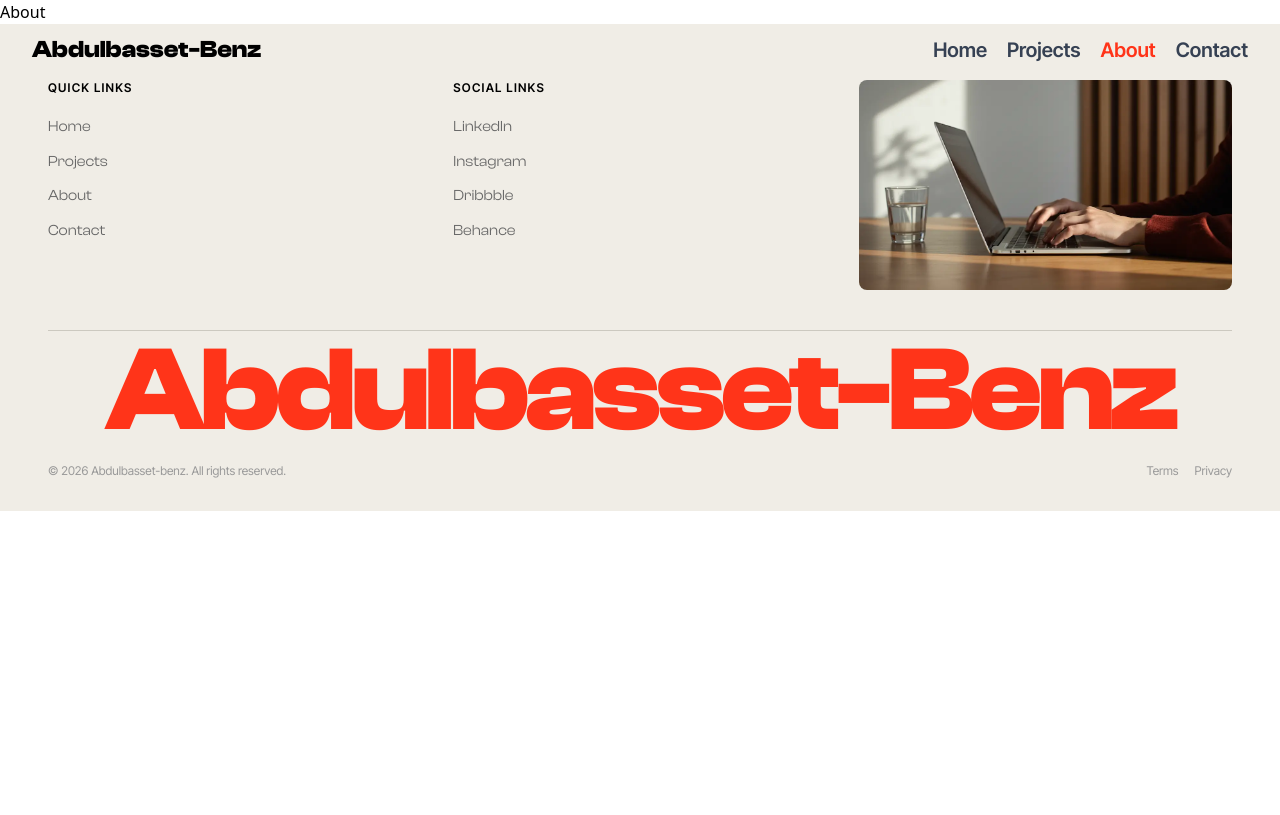
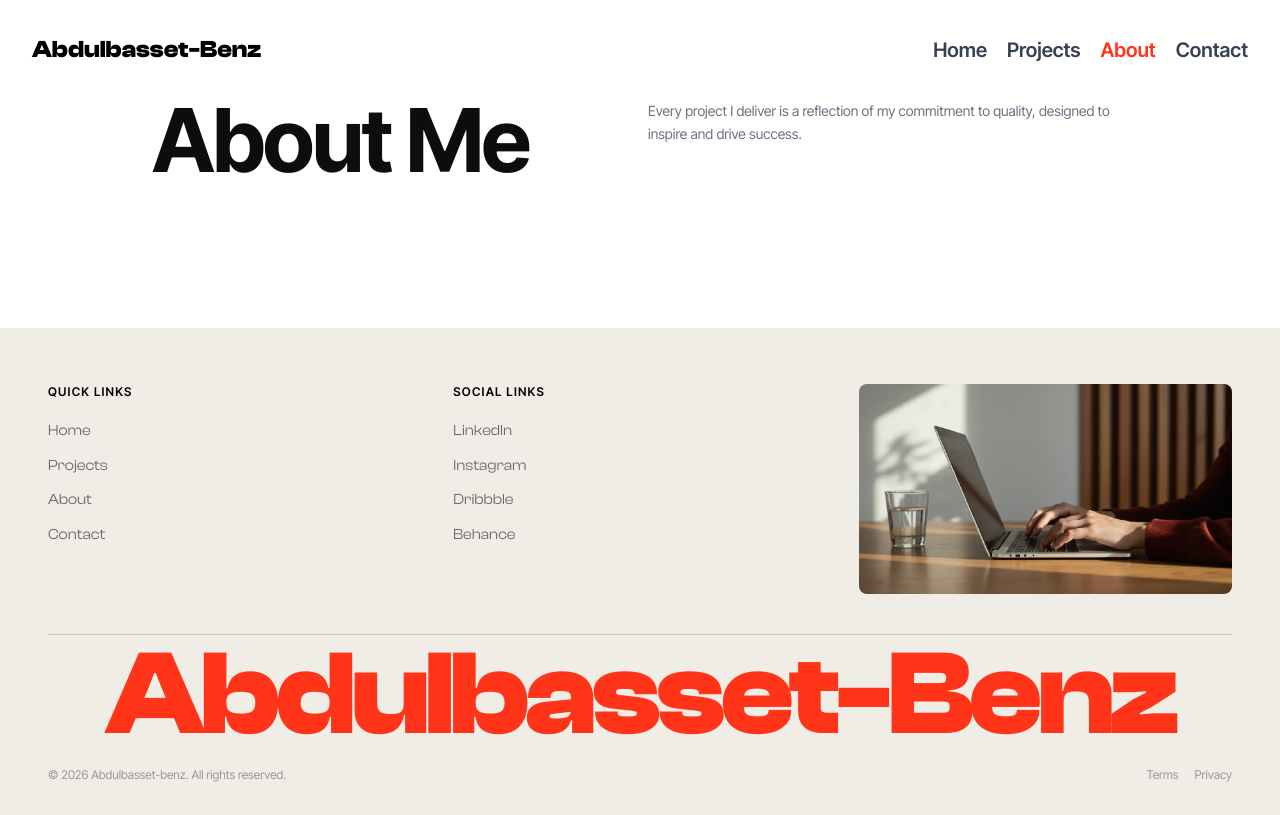
Before and after one commit to abdulbasset-benz/portfolio, a React (Vite) app: page /about in a window 1280 px wide. Built offline with nearby package versions, Linux system fonts and the light colour scheme; a web font is replaced by a local one.

Commit message:
Add about page header

```diff
--- a/src/pages/About.jsx
+++ b/src/pages/About.jsx
@@ -2,7 +2,18 @@ import React from 'react'
 
 const About = () => {
   return (
-    <div>About</div>
+    <main className="max-w-5xl mx-auto px-6 py-24">
+      {/* Header */}
+      <div className="grid grid-cols-1 md:grid-cols-2 gap-4 items-start mb-12">
+        <h1 className="font-inter font-bold text-[clamp(4rem,10vw,5.5rem)] leading-none tracking-tight text-[#0d0d0d]">
+          About Me
+        </h1>
+        <p className="text-sm font-inter text-gray-500 leading-relaxed pt-1">
+          Every project I deliver is a reflection of my commitment to quality,
+          designed to inspire and drive success.
+        </p>
+      </div>
+    </main>
   )
 }
 
```
